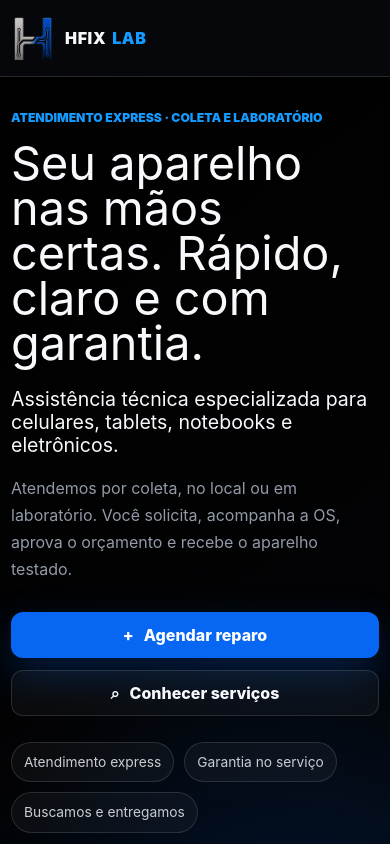
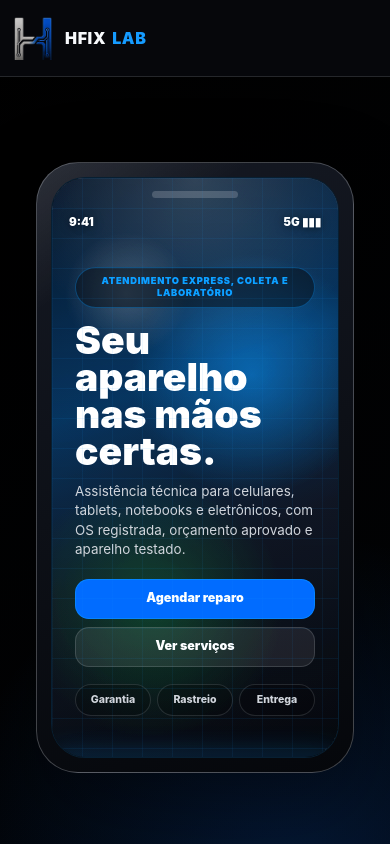
Before and after one commit to fabioligorio/hfixlab, a Next.js app: page / in a window 390 px wide. Shown: the top 844 px of the page. Built offline with nearby package versions, Linux system fonts and the light colour scheme.

Commit message:
Corrige hero entre desktop e mobile

```diff
--- a/src/app/globals.css
+++ b/src/app/globals.css
@@ -178,13 +178,9 @@ button {
 }
 
 .hero-phone-layout {
-  grid-template-columns: 1fr;
-  justify-items: center;
-  gap: 0;
-}
-
-.hero-phone-layout .hero-copy {
-  display: none;
+  grid-template-columns: minmax(0, 0.95fr) minmax(360px, 0.9fr);
+  justify-items: stretch;
+  gap: 48px;
 }
 
 .hero-copy h1,
@@ -272,8 +268,7 @@ button {
 }
 
 .hero-device {
-  width: min(100%, 620px);
-  min-height: 662px;
+  min-height: 530px;
 }
 
 .device-frame {
@@ -291,17 +286,17 @@ button {
 }
 
 .hero-device .device-frame {
-  width: min(392px, 88vw);
-  border-radius: 54px;
-  padding: 20px;
+  width: min(320px, 76vw);
+  border-radius: 42px;
+  padding: 18px;
 }
 
 .hero-device .device-speaker {
-  top: 30px;
+  top: 26px;
 }
 
 .hero-device .iphone-screen {
-  border-radius: 38px;
+  border-radius: 30px;
 }
 
 .device-speaker {
@@ -358,9 +353,8 @@ button {
 }
 
 .hero-device .iphone-home {
-  display: flex;
-  flex-direction: column;
-  padding: 42px 24px 26px;
+  display: block;
+  padding: 34px 16px 18px;
 }
 
 .iphone-home::before {
@@ -415,14 +409,18 @@ button {
 
 .phone-hero-panel {
   position: relative;
-  z-index: 3;
+  z-index: 5;
   flex: 1;
-  display: flex;
+  display: none;
   flex-direction: column;
   justify-content: center;
   gap: 15px;
   padding: 22px 6px 8px;
   color: var(--text-primary);
+}
+
+.hero-widget {
+  display: grid;
 }
 
 .phone-hero-panel p,
@@ -668,7 +666,7 @@ button {
 
 .hero-device .hero-app-grid,
 .hero-device .iphone-dock {
-  display: none;
+  display: grid;
 }
 
 .screen-cracked {
@@ -685,6 +683,10 @@ button {
   opacity: 0.94;
   mix-blend-mode: screen;
   pointer-events: none;
+}
+
+.hero-device .cracked-screen-photo {
+  opacity: 0.68;
 }
 
 .screen-repaired {
@@ -1616,11 +1618,12 @@ fieldset {
   }
 
   .hero-phone-layout {
-    justify-items: stretch;
+    justify-items: center;
+    gap: 0;
   }
 
   .hero-phone-layout .hero-copy {
-    display: block;
+    display: none;
   }
 
   .device-visual {
@@ -1630,38 +1633,41 @@ fieldset {
   }
 
   .hero-device {
-    min-height: 520px;
+    width: min(100%, 540px);
+    min-height: 660px;
   }
 
   .hero-device .device-frame {
-    width: min(320px, 76vw);
-    border-radius: 42px;
+    width: min(392px, 88vw);
+    border-radius: 48px;
     padding: 18px;
   }
 
   .hero-device .device-speaker {
-    top: 26px;
+    top: 28px;
   }
 
   .hero-device .iphone-screen {
-    border-radius: 30px;
+    border-radius: 34px;
   }
 
   .hero-device .iphone-home {
-    display: block;
-    padding: 34px 16px 18px;
+    display: flex;
+    flex-direction: column;
+    padding: 40px 22px 24px;
   }
 
   .phone-hero-panel {
+    display: flex;
+  }
+
+  .hero-widget,
+  .hero-device .hero-app-grid {
     display: none;
   }
 
-  .hero-device .hero-app-grid {
-    display: grid;
-  }
-
   .hero-device .iphone-dock {
-    display: grid;
+    display: none;
   }
 
   .service-showcase {
@@ -1863,6 +1869,57 @@ fieldset {
     padding: 14px;
   }
 
+  .hero-device {
+    min-height: 590px;
+  }
+
+  .hero-device .device-frame {
+    width: min(318px, 88vw);
+    border-radius: 42px;
+    padding: 14px;
+  }
+
+  .hero-device .iphone-home {
+    padding: 36px 17px 20px;
+  }
+
+  .phone-hero-panel {
+    gap: 13px;
+  }
+
+  .phone-hero-panel p {
+    padding: 7px 10px;
+    font-size: 0.58rem;
+  }
+
+  .phone-hero-panel h2 {
+    font-size: clamp(2.05rem, 10vw, 2.55rem);
+  }
+
+  .phone-hero-panel span {
+    font-size: 0.84rem;
+    line-height: 1.45;
+  }
+
+  .phone-hero-actions {
+    grid-template-columns: 1fr;
+    gap: 8px;
+  }
+
+  .phone-hero-actions a {
+    min-height: 40px;
+    font-size: 0.78rem;
+  }
+
+  .phone-hero-badges {
+    gap: 6px;
+  }
+
+  .phone-hero-badges small {
+    padding: 7px 4px;
+    font-size: 0.66rem;
+  }
+
   .iphone-screen {
     border-radius: 26px;
   }
--- a/src/app/page.tsx
+++ b/src/app/page.tsx
@@ -36,7 +36,7 @@ const attendance = [
     "Agendar visita",
   ],
   [
-    "Laboratorio HFix",
+    "Laboratório HFix",
     "Para reparos complexos, microsolda, testes e garantia, o aparelho segue o processo completo.",
     "Conhecer processo",
   ],
@@ -170,7 +170,7 @@ export default function Home() {
         <div className="shell split">
           <div>
             <div className="section-kicker">Onde nos encontrar</div>
-            <h2>Chame a HFix Lab e resolva sem complicacao.</h2>
+            <h2>Chame a HFix Lab e resolva sem complicação.</h2>
             <p>
               Passe as informações do aparelho, escolha a melhor modalidade de
               atendimento e acompanhe a OS até a entrega.
@@ -178,7 +178,7 @@ export default function Home() {
           </div>
           <div className="contact-panel">
             <div>
-              <span>Endereco</span>
+              <span>Endereço</span>
               <strong>Atendimento sob agendamento</strong>
             </div>
             <div>
--- a/src/components/DeviceVisual.tsx
+++ b/src/components/DeviceVisual.tsx
@@ -10,9 +10,9 @@ const apps = [
   ["Notas", "notes"],
   ["Ajustes", "settings"],
   ["Maps", "maps"],
-  ["Musica", "music"],
+  ["Música", "music"],
   ["Wallet", "wallet"],
-  ["Saude", "health"],
+  ["Saúde", "health"],
 ];
 
 const dockApps = [
@@ -58,7 +58,18 @@ function IPhoneHomeScreen({
         <span>5G ▮▮▮</span>
       </div>
       {variant === "hero" ? (
-        <PhoneHeroPanel />
+        <>
+          <PhoneHeroPanel />
+          <div className="iphone-widget hero-widget">
+            <Image
+              src="/images/hfix-logo-simple.png"
+              alt=""
+              width={252}
+              height={128}
+              priority
+            />
+          </div>
+        </>
       ) : (
         <div className="iphone-widget">
           <Image
```
